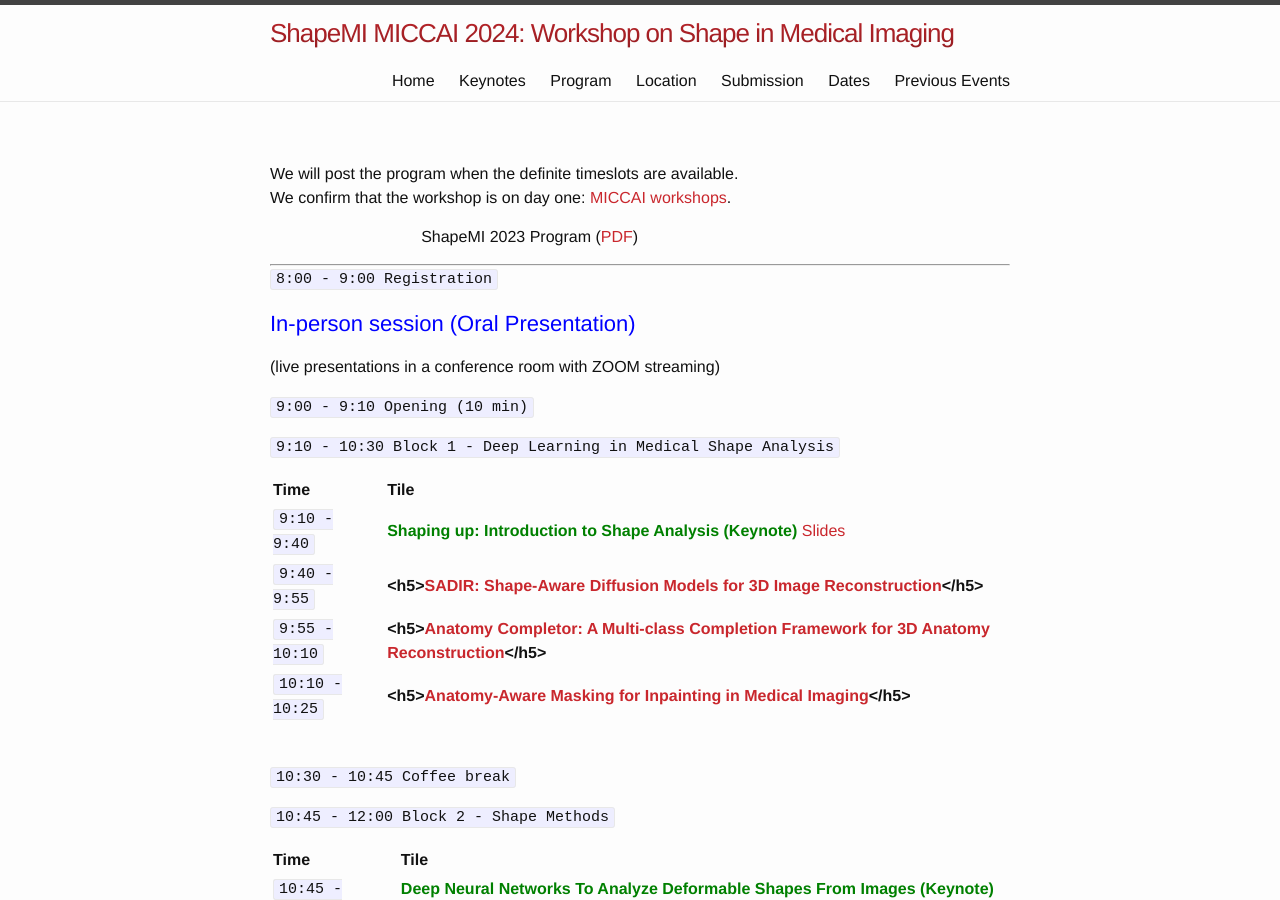
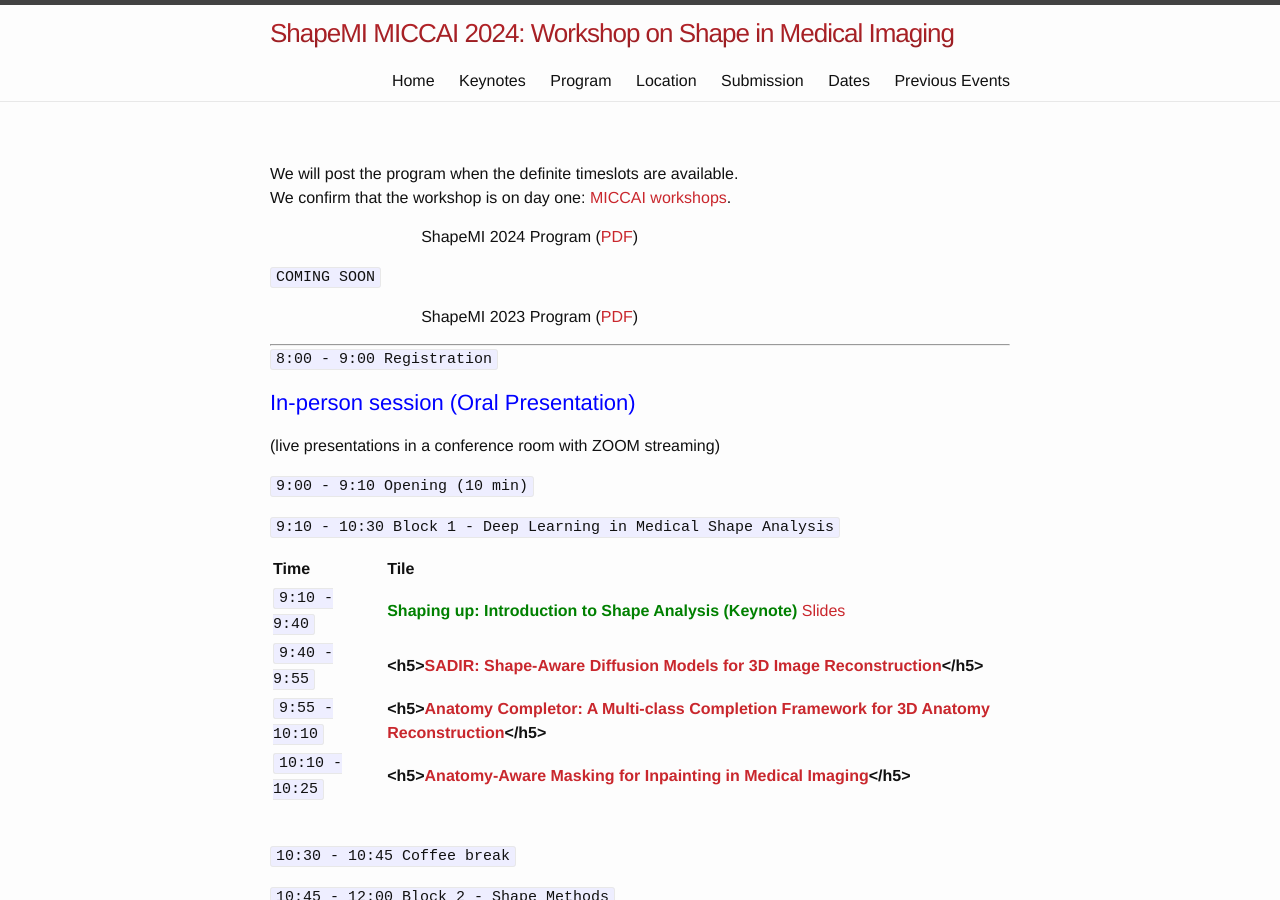
Before and after one commit to shapemi/shapemi.github.io, a Jekyll site: the page built from program/index.md, in a window 1280 px wide and 900 px high. Built offline with Jekyll 4.4.1, drawn with Linux system fonts in a browser that asks for light colours; our own code applies the rules of GitHub Pages for plain Markdown files.

Commit message:
ENH: Add line about program 2024

````diff
--- a/program/index.md
+++ b/program/index.md
@@ -1,5 +1,9 @@
 We will post the program when the definite timeslots are available.<br>
 We confirm that the workshop is on day one: [MICCAI workshops](https://conferences.miccai.org/2024/en/workshops.asp).
+
+&nbsp;&nbsp;&nbsp;&nbsp;&nbsp;&nbsp;&nbsp;&nbsp;&nbsp; &nbsp; &nbsp; &nbsp; &nbsp;&nbsp;&nbsp; &nbsp; &nbsp; &nbsp; &nbsp; &nbsp; &nbsp; &nbsp; ShapeMI 2024 Program ([PDF](https://jianningli.me/pdfs/shapemiprogram.pdf))
+
+ ```COMING SOON```
 
 &nbsp;&nbsp;&nbsp;&nbsp;&nbsp;&nbsp;&nbsp;&nbsp;&nbsp; &nbsp; &nbsp; &nbsp; &nbsp;&nbsp;&nbsp; &nbsp; &nbsp; &nbsp; &nbsp; &nbsp; &nbsp; &nbsp; ShapeMI 2023 Program ([PDF](https://jianningli.me/pdfs/shapemiprogram.pdf))
 
````
Also changed, not shown: 1 other file.
